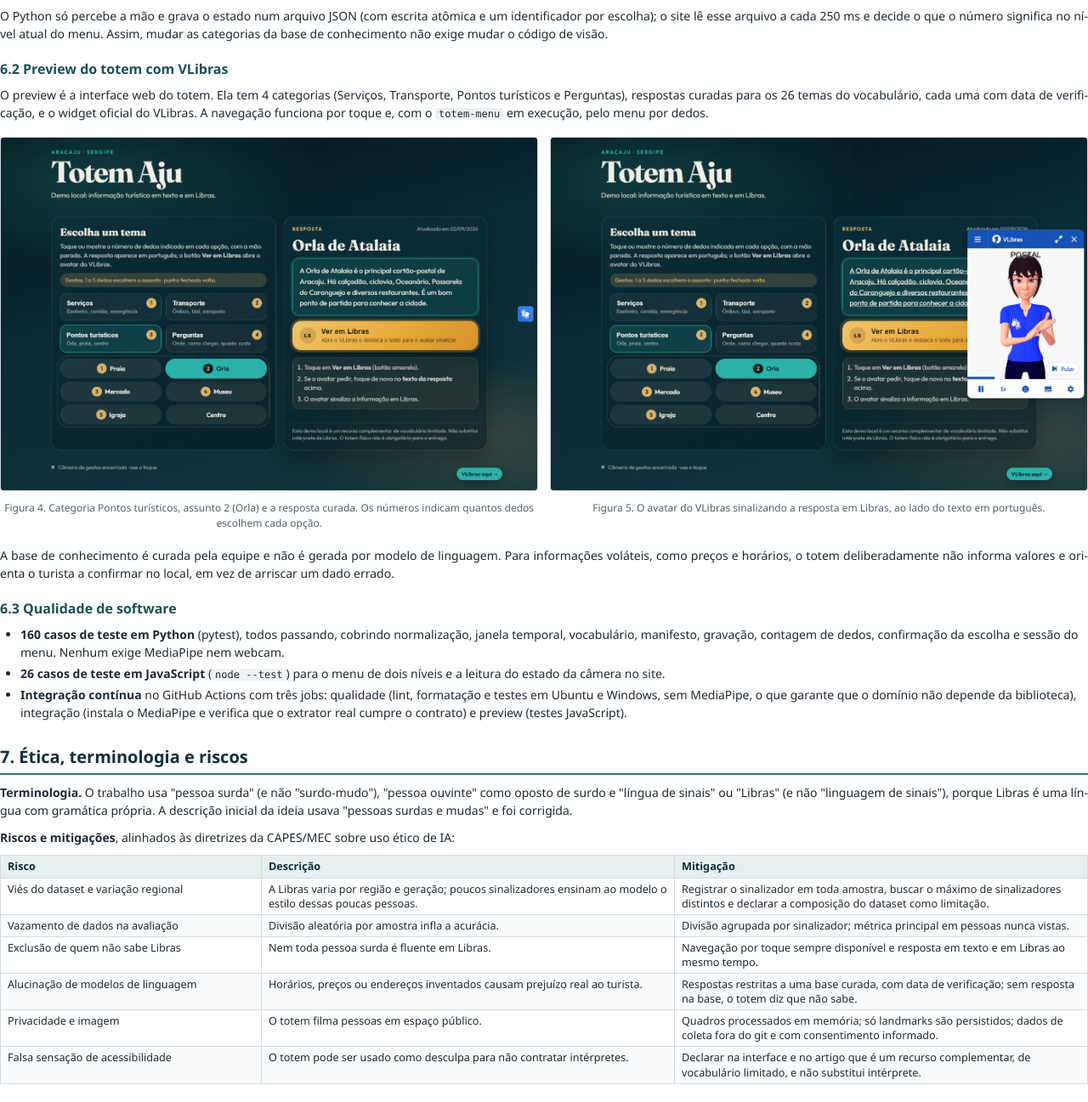
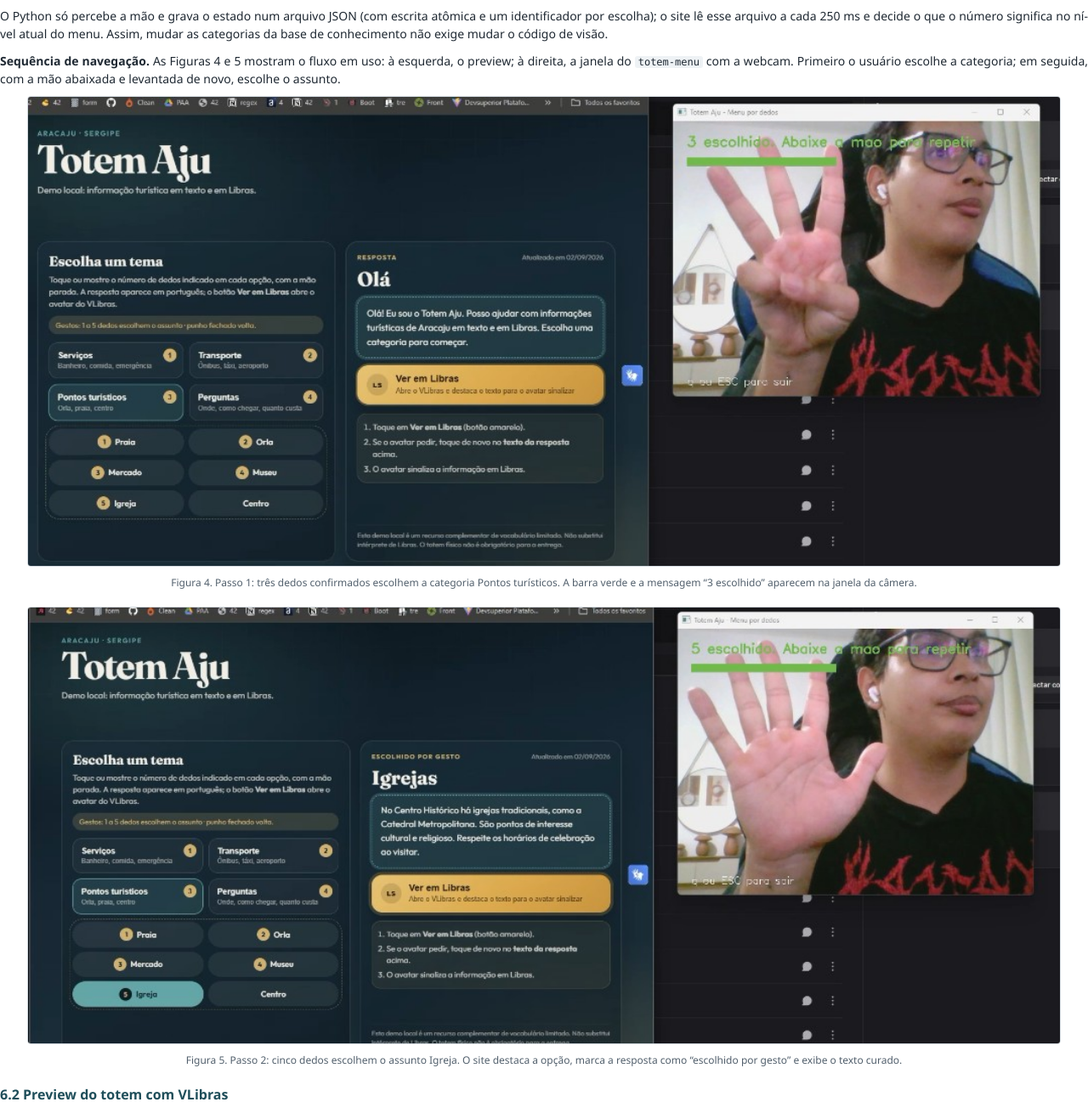
Before and after one commit to athena272/totem-aju, a plain HTML site: page docs/relatorio-parcial/relatorio-parcial.html in a window 1280 px wide. Shown: the part 6569-7866 px from the top of the page at 85% size. Drawn offline with Linux system fonts and the light colour scheme.

Commit message:
docs: atualiza o relatório parcial com o menu por dedos
Incorpora as figuras da navegação por gestos e regenera o HTML/PDF do relatório parcial da entrega.

```diff
--- a/docs/relatorio-parcial/relatorio-parcial.html
+++ b/docs/relatorio-parcial/relatorio-parcial.html
@@ -147,6 +147,7 @@
   /* ---------- figuras ---------- */
   figure { margin: 6pt 0 14pt; break-inside: avoid; text-align: center; }
   figure img { width: 100%; border: 1px solid #d3dae0; border-radius: 4px; }
+  figure.wide img { width: 95%; }
   figcaption { font-size: 9pt; color: #52606d; margin-top: 4pt; text-align: center; }
 
   /* ---------- diagramas ---------- */
@@ -686,6 +687,21 @@ atômica e um identificador por escolha); o site lê esse arquivo a cada 250 ms
 decide o que o número significa no nível atual do menu. Assim, mudar as categorias
 da base de conhecimento não exige mudar o código de visão.</p>
 
+<p><strong>Sequência de navegação.</strong> As Figuras 4 e 5 mostram o fluxo em
+uso: à esquerda, o preview; à direita, a janela do <code>totem-menu</code> com a
+webcam. Primeiro o usuário escolhe a categoria; em seguida, com a mão abaixada e
+levantada de novo, escolhe o assunto.</p>
+
+<figure class="wide">
+  <img src="img/menu-dedos-categoria.png" alt="Preview e totem-menu: três dedos escolhem a categoria Pontos turísticos">
+  <figcaption>Figura 4. Passo 1: três dedos confirmados escolhem a categoria Pontos turísticos. A barra verde e a mensagem &ldquo;3 escolhido&rdquo; aparecem na janela da câmera.</figcaption>
+</figure>
+
+<figure class="wide">
+  <img src="img/menu-dedos-assunto.png" alt="Preview e totem-menu: cinco dedos escolhem o assunto Igreja">
+  <figcaption>Figura 5. Passo 2: cinco dedos escolhem o assunto Igreja. O site destaca a opção, marca a resposta como &ldquo;escolhido por gesto&rdquo; e exibe o texto curado.</figcaption>
+</figure>
+
 <h3>Preview do totem com VLibras</h3>
 
 <p>O preview é a interface web do totem. Ela tem 4 categorias (Serviços,
@@ -697,11 +713,11 @@ menu por dedos.</p>
 <div class="two-col">
   <figure>
     <img src="img/preview-orla.png" alt="Preview do Totem Aju com a resposta sobre a Orla de Atalaia">
-    <figcaption>Figura 4. Categoria Pontos turísticos, assunto 2 (Orla) e a resposta curada. Os números indicam quantos dedos escolhem cada opção.</figcaption>
+    <figcaption>Figura 6. Preview: categoria Pontos turísticos, assunto 2 (Orla) e a resposta curada. Os números indicam quantos dedos escolhem cada opção.</figcaption>
   </figure>
   <figure>
     <img src="img/preview-vlibras.png" alt="Avatar do VLibras sinalizando a resposta">
-    <figcaption>Figura 5. O avatar do VLibras sinalizando a resposta em Libras, ao lado do texto em português.</figcaption>
+    <figcaption>Figura 7. O avatar do VLibras sinalizando a resposta em Libras, ao lado do texto em português.</figcaption>
   </figure>
 </div>
 
```
Also changed, not shown: docs/relatorio-parcial/img/menu-dedos-assunto.png (added), docs/relatorio-parcial/img/menu-dedos-categoria.png (added), 1 other file.
